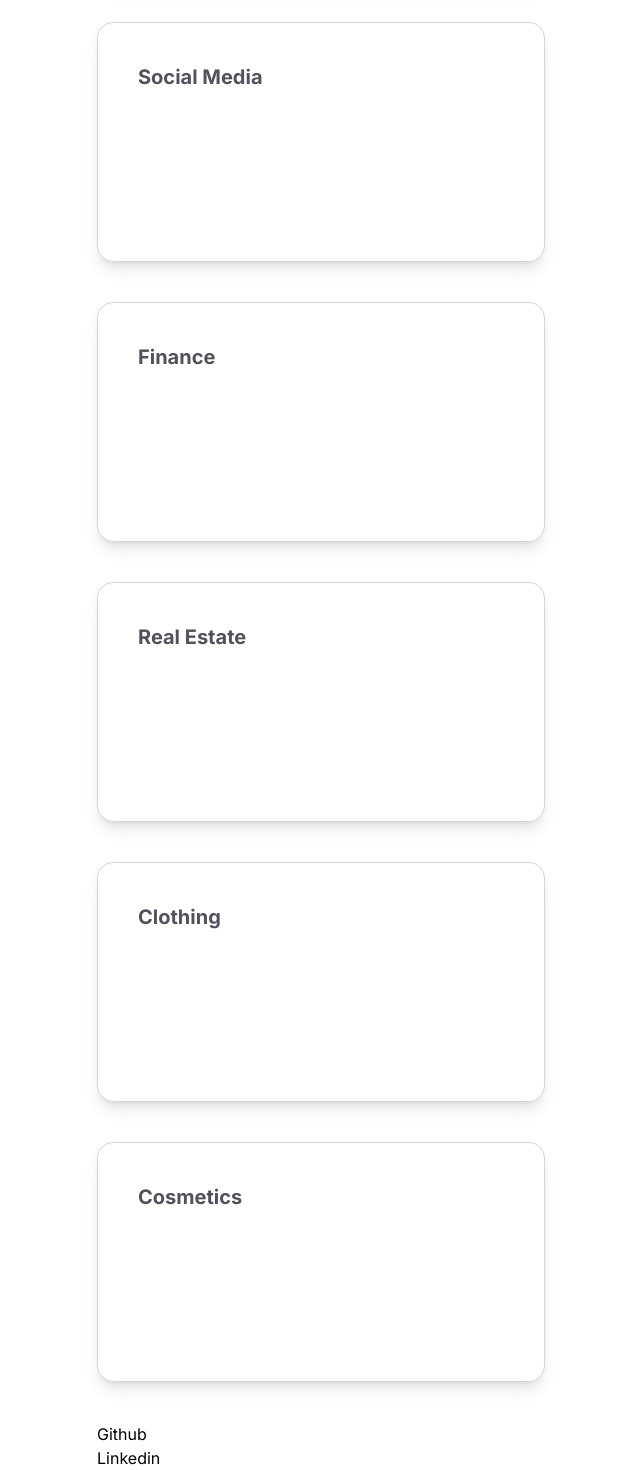
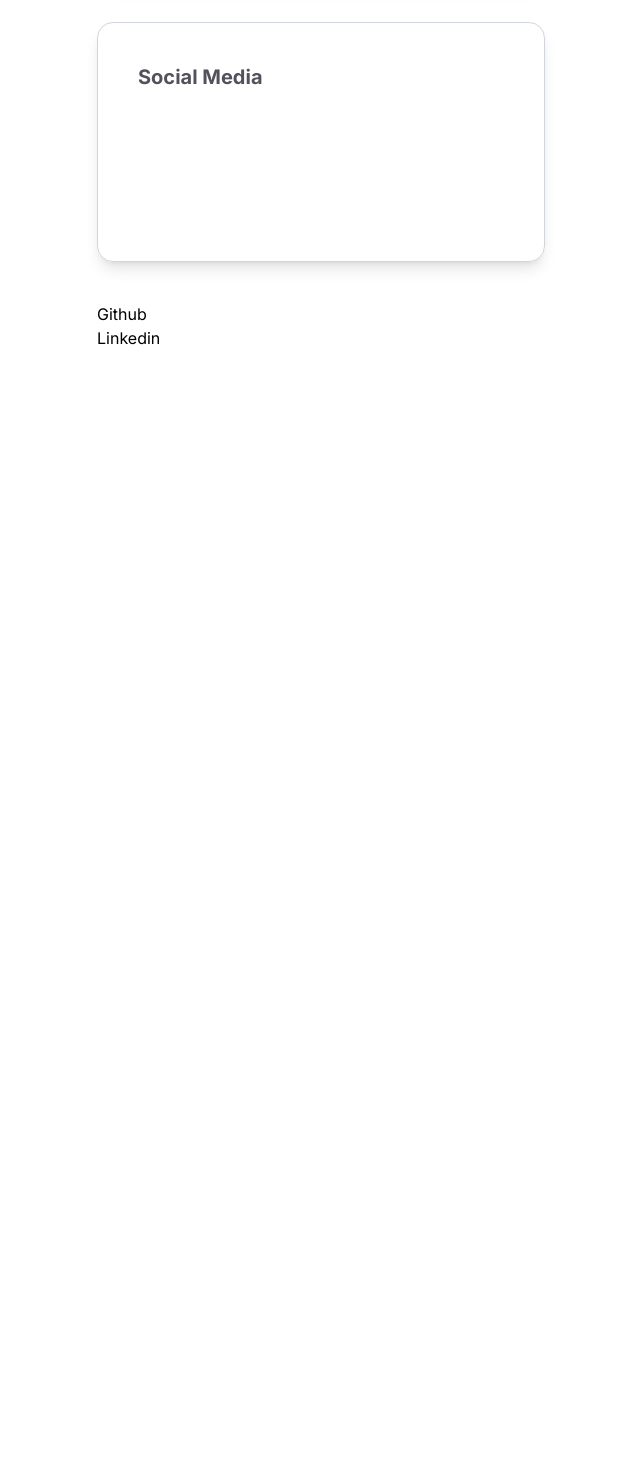
Before and after one commit to kishorekumargr/kishorekumargr, a Next.js app: page /projects in a window 1280 px wide. Shown: the part 502-1972 px from the top of the page, without its empty margins (207-847 px from the left). After the commit the page ends 852 px from the top, so only its background shows below. Built offline with nearby package versions, Linux system fonts and the light colour scheme.

Commit message:
fix: projects

```diff
--- a/app/projects/page.tsx
+++ b/app/projects/page.tsx
@@ -9,18 +9,6 @@ export default function Projects() {
         <div className="shadow-lg hover:shadow-xl mb-10 p-10 border border-gray-300 hover:border-gray-400 rounded-2xl w-md h-60">
           <p className="font-bold text-xl">Social Media</p>
         </div>
-        <div className="shadow-lg hover:shadow-xl mb-10 p-10 border border-gray-300 hover:border-gray-400 rounded-2xl w-md h-60">
-          <p className="font-bold text-xl">Finance</p>
-        </div>
-        <div className="shadow-lg hover:shadow-xl mb-10 p-10 border border-gray-300 hover:border-gray-400 rounded-2xl w-md h-60">
-          <p className="font-bold text-xl">Real Estate</p>
-        </div>
-        <div className="shadow-lg hover:shadow-xl mb-10 p-10 border border-gray-300 hover:border-gray-400 rounded-2xl w-md h-60">
-          <p className="font-bold text-xl">Clothing</p>
-        </div>
-        <div className="shadow-lg hover:shadow-xl mb-10 p-10 border border-gray-300 hover:border-gray-400 rounded-2xl w-md h-60">
-          <p className="font-bold text-xl">Cosmetics</p>
-        </div>
       </div>
     </main>
   );
```
